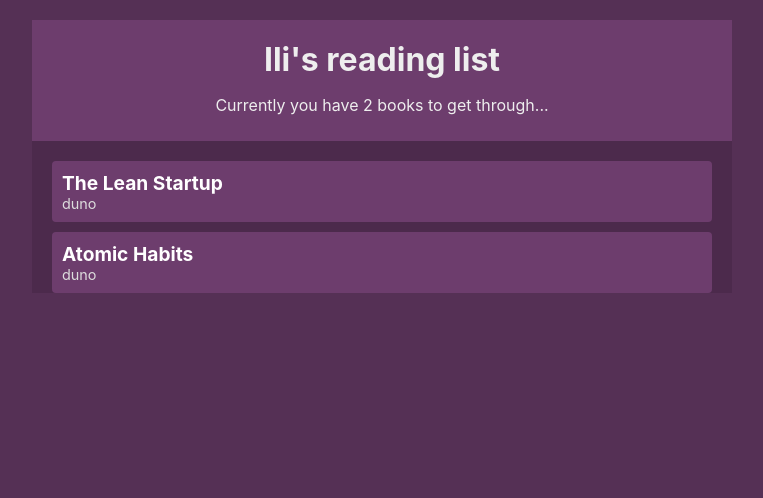
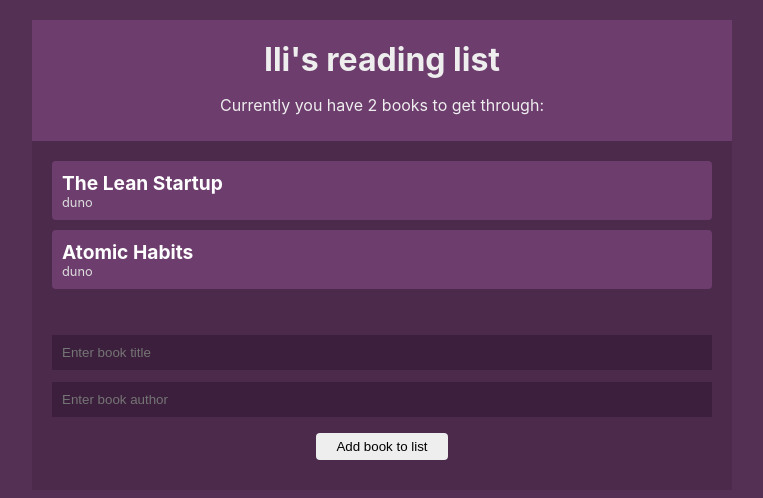
Before and after one commit to xipascu/simpleBooklist, a React (Create React App) app: page / in a window 1280 px wide. Shown: the top 498 px of the page, without its empty margins (258-1021 px from the left). Built offline with nearby package versions, Linux system fonts and the light colour scheme.

Commit message:
BookForm component working

```diff
--- a/src/App.js
+++ b/src/App.js
@@ -2,6 +2,7 @@ import React from 'react';
 import BookContextProvider from './contexts/BookContext';
 import Navbar from './components/Navbar';
 import BookList from './components/BookList';
+import NewBookForm from './components/BookForm';
 
 
 function App() {
@@ -10,6 +11,7 @@ function App() {
       <BookContextProvider>
         <Navbar />
         <BookList />
+        <NewBookForm />
       </BookContextProvider>
     </div>
   );
--- a/src/components/BookForm.js
+++ b/src/components/BookForm.js
@@ -0,0 +1,26 @@
+import React, { useContext, useState} from 'react';
+import { BookContext } from '../contexts/BookContext';
+
+const NewBookForm = () => {
+  const { addBook } = useContext(BookContext);
+  const [title, setTitle] = useState('');
+  const [author, setAuthor] = useState('');
+
+  const handleSumbit = (e) => {
+    e.preventDefault();
+    addBook(title, author);
+    setTitle('');
+    setAuthor('');
+  }
+  return (
+    <form onSubmit={ handleSumbit }>
+      <input type="text" placeholder="Enter book title" value={ title }
+        onChange={ (e) => setTitle(e.target.value) } required/>
+      <input type="text" placeholder="Enter book author" value={ author }
+        onChange={ (e) => setAuthor(e.target.value) } required/>
+      <input type="submit" value="Add book to list" />
+    </form>
+   );
+}
+
+export default NewBookForm;
--- a/src/components/BookList.js
+++ b/src/components/BookList.js
@@ -13,7 +13,7 @@ const BookList = () => {
         </ul>
       </div>
     ) : (
-      <div className="empty"> No books to read, better add some! Or go do something else</div>
+      <div className="empty"> You should probably add some, ya silly bunny.</div>
    );
 }
 
--- a/src/components/Navbar.js
+++ b/src/components/Navbar.js
@@ -6,7 +6,7 @@ const Navbar = () => {
   return (
     <div className="navbar">
       <h1>Ili's reading list</h1>
-      <p>Currently you have { books.length } books to get through...</p>
+      <p>Currently you have { books.length } books to get through:</p>
 
     </div>
    );
--- a/src/index.css
+++ b/src/index.css
@@ -22,7 +22,6 @@ body {
 .navbar h1{
   margin: 10px 0;
 }
-
 .book-list{
   margin: 20px;
 }
@@ -38,7 +37,7 @@ body {
   margin: 10px 0;
 }
 .book-list li:hover{
-  opacity: 0.7;
+  opacity: 0.3;
   text-decoration: line-through;
 }
 .book-list .title{
@@ -47,10 +46,33 @@ body {
   font-size: 1.2em;
 }
 .book-list .author{
-  font-size: 0.9em;
+  font-size: 0.8em;
   color: #ddd;
 }
 .empty{
   margin: 20px;
   text-align: center;
 }
+
+form{
+  padding: 20px;
+}
+
+input[type='text']{
+  width: 100%;
+  padding: 10px;
+  box-sizing: border-box;
+  margin: 6px 0;
+  background: #3c1f3c;
+  color: #fff;
+  border: 0;
+}
+
+input[type='submit']{
+  margin: 10px auto;
+  background: #eee;
+  border: 0;
+  padding: 6px 20px;
+  display: block;
+  border-radius: 4px;
+}
```
Also changed, not shown: src/components/BookDetails.js (line endings or trailing spaces).
